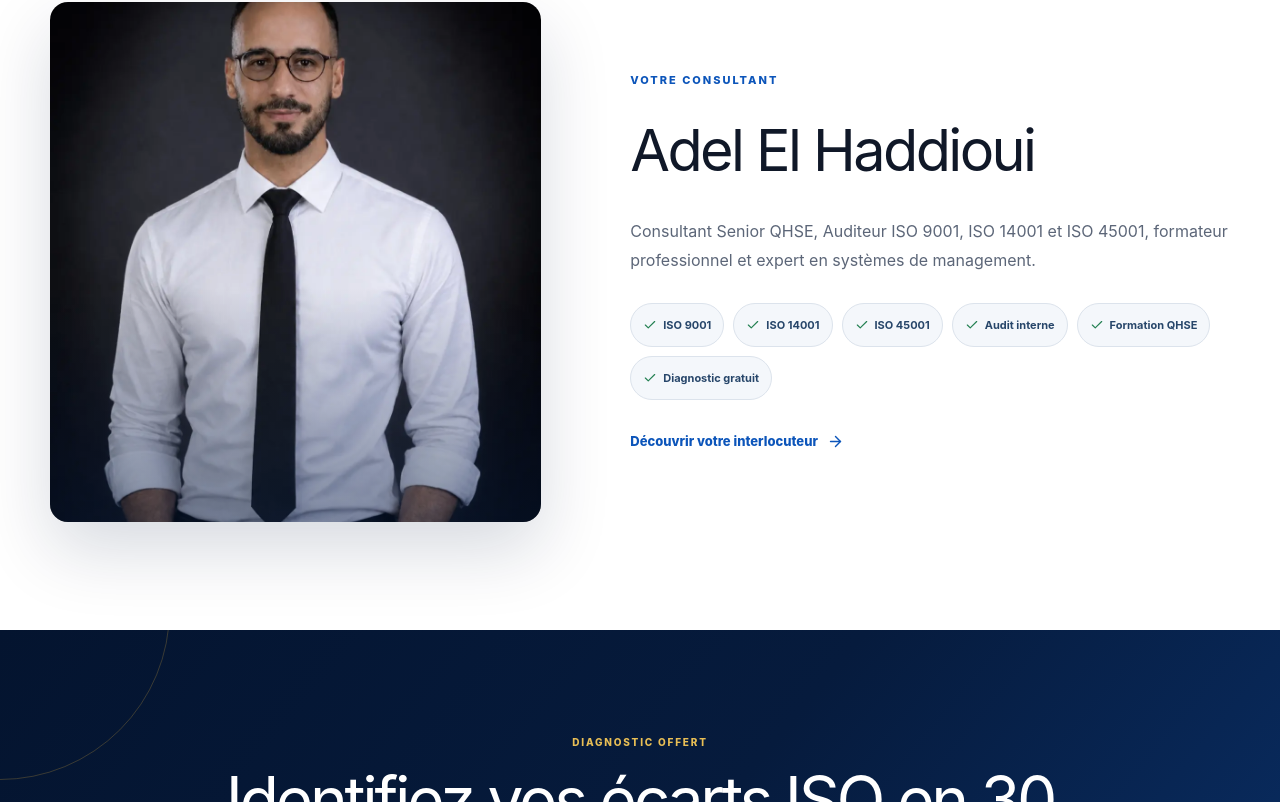
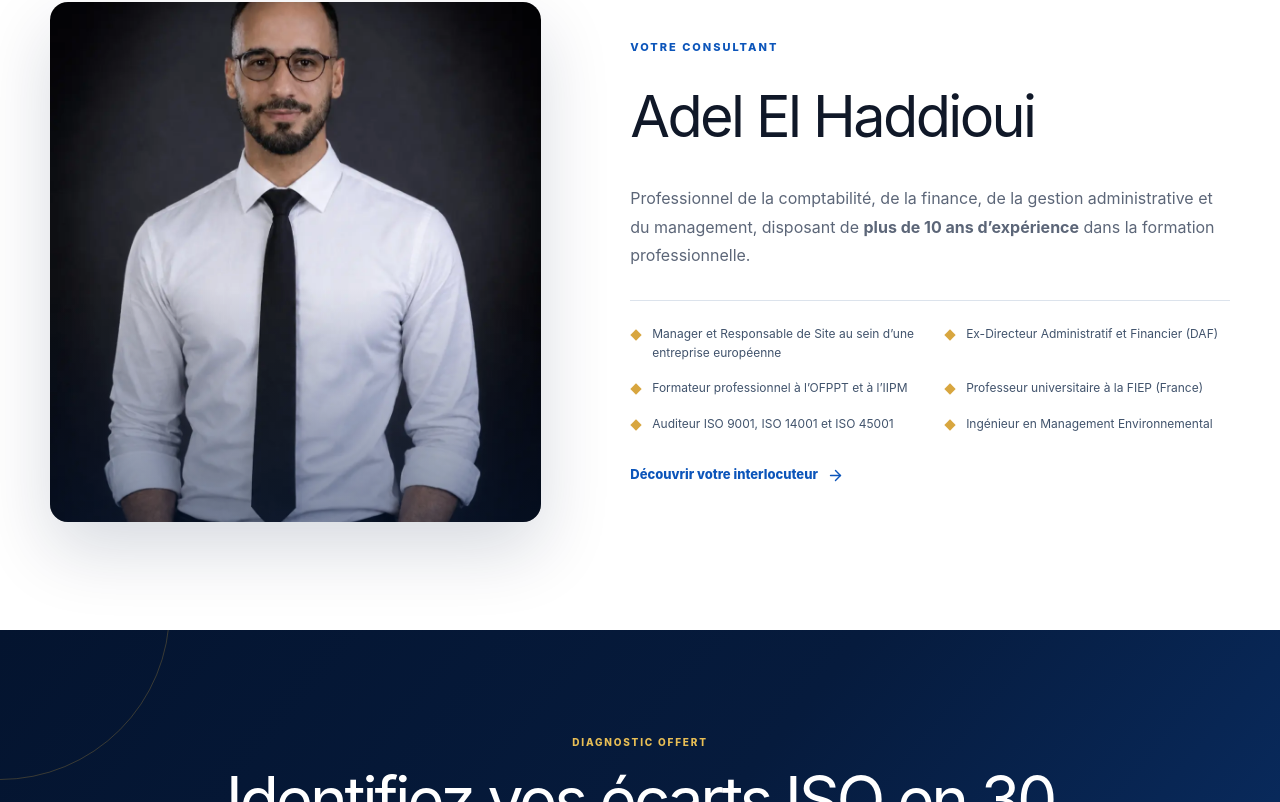
Before and after one commit to adel7elh-debug/lidasol-main, a Next.js app: page /iso in a window 1280 px wide. Shown: the part 6627-7429 px from the top of the page. Built offline with nearby package versions, Linux system fonts and the light colour scheme.

Commit message:
Mettre à jour le parcours d’Adel
Remplace la présentation générique par le parcours professionnel détaillé d’Adel El Haddioui.

```diff
--- a/app/iso/iso.module.css
+++ b/app/iso/iso.module.css
@@ -1011,29 +1011,33 @@
   line-height: 1.8;
 }
 
-.badges {
-  display: flex;
-  flex-wrap: wrap;
-  gap: 9px;
-  margin-top: 28px;
+.consultantHighlights {
+  display: grid;
+  grid-template-columns: repeat(2, minmax(0, 1fr));
+  gap: 17px 28px;
+  margin: 30px 0 0;
+  padding: 24px 0 0;
+  list-style: none;
+  border-top: 1px solid var(--line);
 }
 
-.badges span {
-  display: inline-flex;
-  align-items: center;
-  gap: 6px;
-  padding: 9px 12px;
-  color: #27466a;
-  background: var(--iso-paper);
-  border: 1px solid var(--line);
-  border-radius: 999px;
-  font-size: 11px;
-  font-weight: 700;
+.consultantHighlights li {
+  position: relative;
+  padding-left: 22px;
+  color: #41536c;
+  font-size: 12px;
+  line-height: 1.55;
 }
 
-.badges svg {
-  width: 14px;
-  color: #248052;
+.consultantHighlights li::before {
+  content: "";
+  position: absolute;
+  left: 2px;
+  top: .48em;
+  width: 8px;
+  height: 8px;
+  background: var(--iso-gold);
+  transform: rotate(45deg);
 }
 
 .textLink {
@@ -1384,6 +1388,11 @@
     min-height: 360px;
   }
 
+  .consultantHighlights {
+    grid-template-columns: 1fr;
+    gap: 14px;
+  }
+
   .finalCta {
     padding: 80px 0;
   }
--- a/app/iso/page.tsx
+++ b/app/iso/page.tsx
@@ -84,6 +84,15 @@ const tools = [
   { title: "Programme d’audit", text: "Planifie les audits selon la criticité et la maturité des processus.", icon: ClipboardCheck },
   { title: "Fiche de non-conformité", text: "Structure la correction, l’analyse des causes et l’action corrective.", icon: FileWarning },
   { title: "Cartographie des processus", text: "Donne une vue partagée des flux, interactions et responsabilités.", icon: Map },
+] as const;
+
+const consultantHighlights = [
+  "Manager et Responsable de Site au sein d’une entreprise européenne",
+  "Ex-Directeur Administratif et Financier (DAF)",
+  "Formateur professionnel à l’OFPPT et à l’IIPM",
+  "Professeur universitaire à la FIEP (France)",
+  "Auditeur ISO 9001, ISO 14001 et ISO 45001",
+  "Ingénieur en Management Environnemental",
 ] as const;
 
 const currentSituation = [
@@ -245,10 +254,10 @@ export default function IsoPage() {
           <div className={styles.consultantCopy}>
             <p className={styles.eyebrow}>Votre consultant</p>
             <h2 id="consultant-title">Adel El Haddioui</h2>
-            <p>Consultant Senior QHSE, Auditeur ISO 9001, ISO 14001 et ISO 45001, formateur professionnel et expert en systèmes de management.</p>
-            <div className={styles.badges}>
-              {["ISO 9001", "ISO 14001", "ISO 45001", "Audit interne", "Formation QHSE", "Diagnostic gratuit"].map((badge) => <span key={badge}><Check aria-hidden="true" />{badge}</span>)}
-            </div>
+            <p>Professionnel de la comptabilité, de la finance, de la gestion administrative et du management, disposant de <strong>plus de 10 ans d’expérience</strong> dans la formation professionnelle.</p>
+            <ul className={styles.consultantHighlights}>
+              {consultantHighlights.map((highlight) => <li key={highlight}>{highlight}</li>)}
+            </ul>
             <Link className={styles.textLink} href="/a-propos/adel-el-haddioui">Découvrir votre interlocuteur <ArrowRight aria-hidden="true" /></Link>
           </div>
         </div>
```
